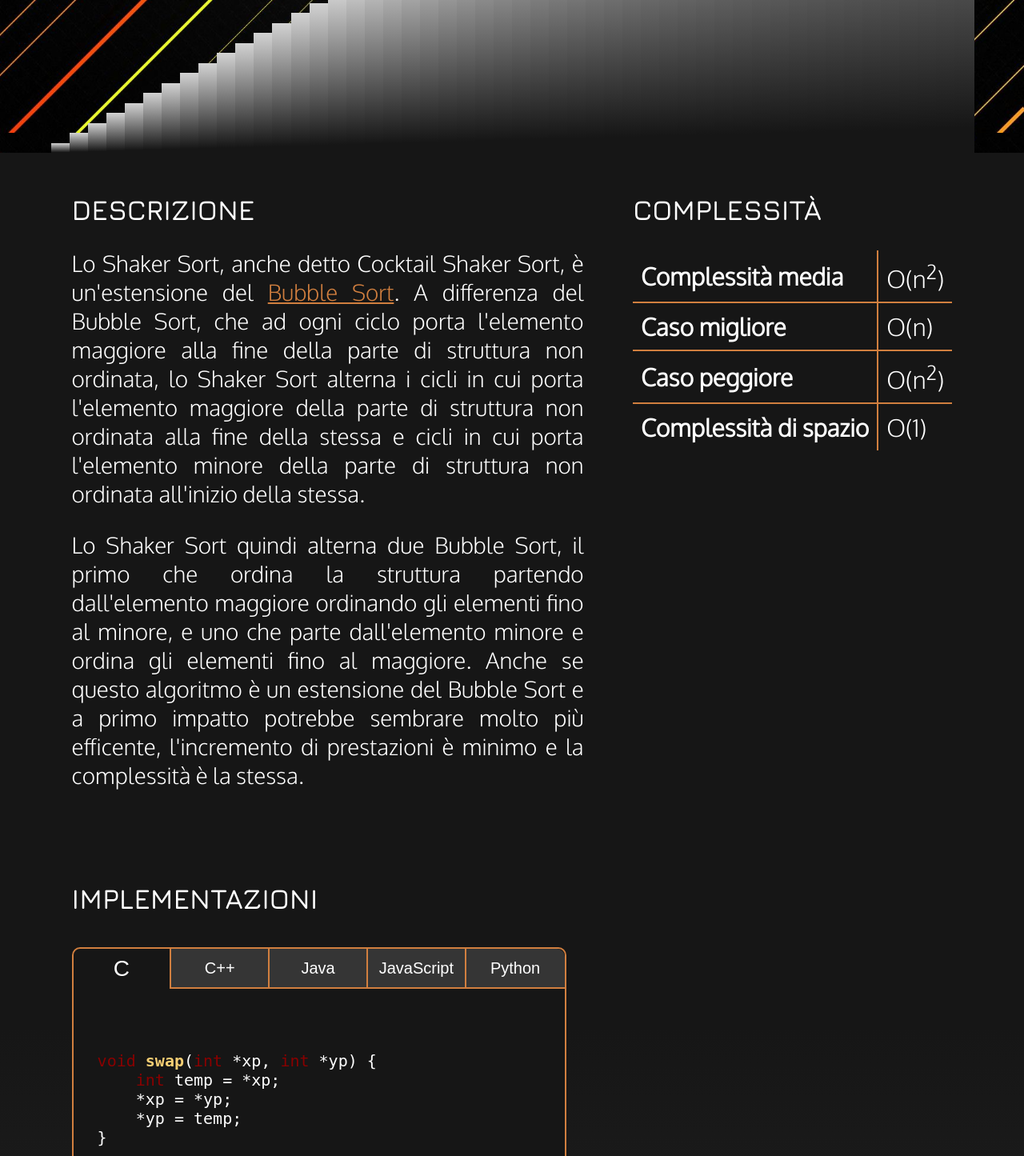
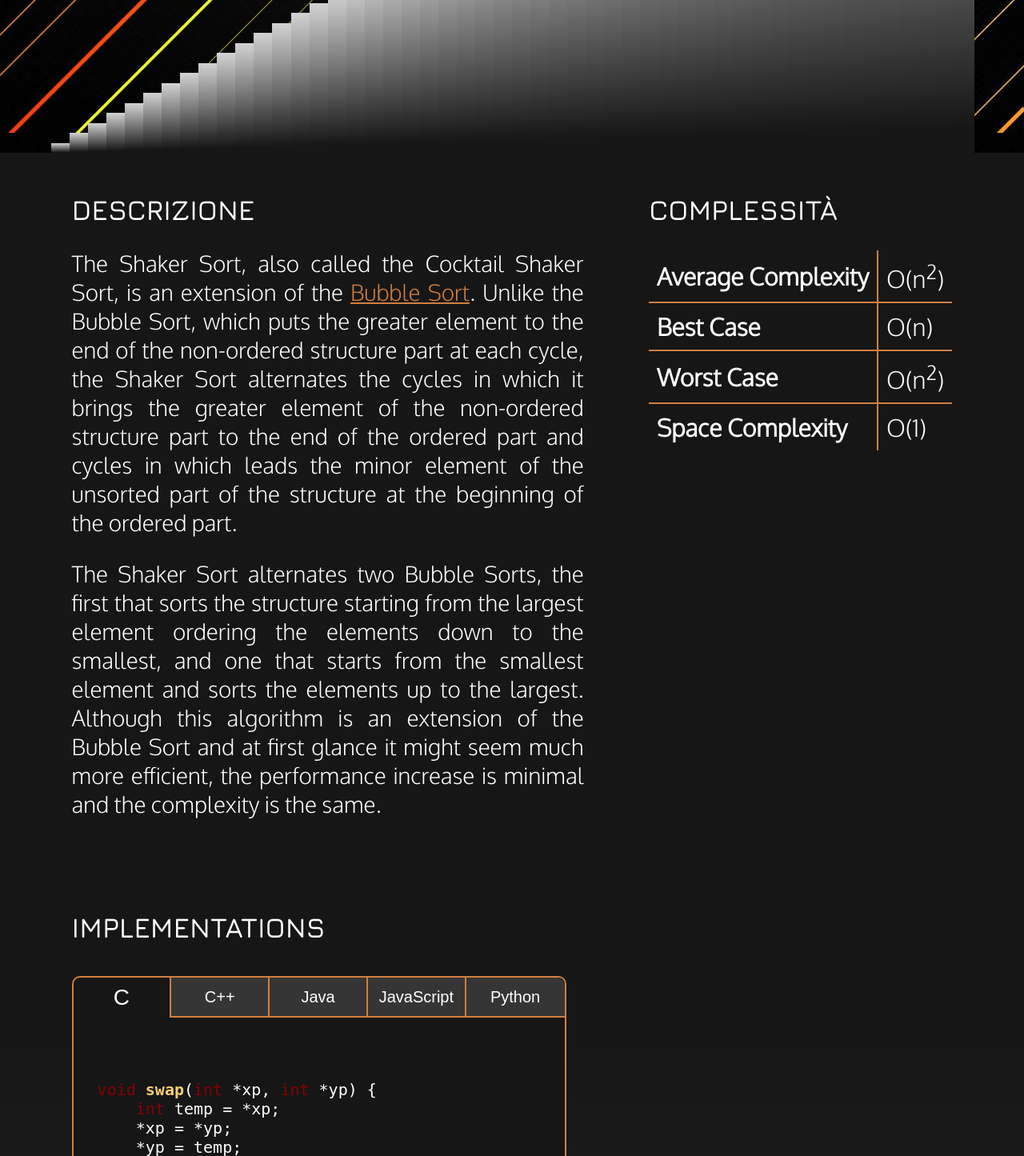
Before and after one commit to Myphz/sortvisualizer, a Flask app: page /shakersort/ in a window 1280 px wide. Shown: the part 634-2079 px from the top of the page at 80% size. Run offline with Flask 2, Linux system fonts and the light colour scheme; some libraries are stand-ins or nearby versions; some web fonts are replaced.

Commit message:
Added translations

```diff
--- a/templates/parents/base_sort.html
+++ b/templates/parents/base_sort.html
@@ -55,7 +55,7 @@
             <table class="sort-table" data-aos="flip-left">
                 <tr>
                     <th>
-                        Complessità media
+                        Average Complexity
                     </th>
                     <td>
                         {% block medio %}
@@ -64,7 +64,7 @@
                 </tr>
                 <tr>
                     <th>
-                        Caso migliore
+                        Best Case
                     </th>
                     <td>
                         {% block migliore %}
@@ -73,7 +73,7 @@
                 </tr>
                 <tr>
                     <th>
-                        Caso peggiore
+                        Worst Case
                     </th>
                     <td>
                         {% block peggiore %}
@@ -82,7 +82,7 @@
                 </tr>
                 <tr>
                     <th>
-                        Complessità di spazio
+                        Space Complexity
                     </th>
                     <td>
                         {% block memoria %}
@@ -93,7 +93,7 @@
         </div>
     </div>
     <div class="menu-box">
-        <div style="font-family: 'Jura', Courier, monospace; font-size: 35px;">IMPLEMENTAZIONI</div>
+        <div style="font-family: 'Jura', Courier, monospace; font-size: 35px;">IMPLEMENTATIONS</div>
         <div id="menu-code" data-aos="fade-right">
             <div class="menu-btns">
                 <button>C</button>
--- a/templates/sorts/bitonicsort.html
+++ b/templates/sorts/bitonicsort.html
@@ -13,11 +13,11 @@ Bitonic Sort
 Bitonic Sort is a sorting algorithm based on comparisons. It exploits binary sequences, so it can be applied only on data structures with number of elements equal to a power of 2.
 </p>
 <p data-aos="fade-right">
-L'algoritmo è composto principalmente da due parti. Inizialmente, la struttura dati viene convertita in una sequenza bitonica, creando gruppi di elementi crescenti e decrescenti collegati.
-Successivamente, i gruppi vengono fusi con un algoritmo simile al <a href="/mergesort">Merge Sort</a> finchè la struttura dati non è ordinata.
+The algorithm is made up of two parts. Initially, the data structure gets converted to a binary sequence, creating groups of ascending and descedning elements linked together.
+Next, the groups get merged with an algorithm similar to <a href="/mergesort">Merge Sort</a> until the data structure is sorted.
 </p>
 <p data-aos="fade-right">
-Può essere implementato in numerose varianti, in modo iterativo o ricorsivo, producendo visualizzazioni differenti. Qui è presentata la versione iterativa.
+It can be implemented in numerous variants, iteratively or recursively, with different visualizations. Here the iterative version is presented.
 </p>
 {% endblock %}
 
--- a/templates/sorts/shakersort.html
+++ b/templates/sorts/shakersort.html
@@ -10,14 +10,17 @@ Shaker Sort
 
 {% block info %}
 <p data-aos="fade-right">
-Lo Shaker Sort, anche detto Cocktail Shaker Sort, è un'estensione del <a href="/bubblesort">Bubble Sort</a>. A differenza del Bubble Sort, che ad ogni ciclo
-porta l'elemento maggiore alla fine della parte di struttura non ordinata, lo Shaker Sort alterna i cicli in cui porta l'elemento maggiore della parte di struttura non ordinata
-alla fine della stessa e cicli in cui porta l'elemento minore della parte di struttura non ordinata all'inizio della stessa.
+The Shaker Sort, also called the Cocktail Shaker Sort, is an extension of the <a href="/bubblesort">Bubble Sort</a>.
+Unlike the Bubble Sort, which puts the greater element to the end of the non-ordered structure part at each cycle,
+the Shaker Sort alternates the cycles in which it brings the greater element of the non-ordered structure part to the end of the ordered part
+and cycles in which leads the minor element of the unsorted part of the structure at the beginning of the ordered part.
 </p>
 <p data-aos="fade-right">
-Lo Shaker Sort quindi alterna due Bubble Sort, il primo che ordina la struttura partendo dall'elemento maggiore ordinando
-gli elementi fino al minore, e uno che parte dall'elemento minore e ordina gli elementi fino al maggiore. Anche se questo algoritmo è un estensione
-del Bubble Sort e a primo impatto potrebbe sembrare molto più efficente, l'incremento di prestazioni è minimo e la complessità è la stessa.
+The Shaker Sort alternates two Bubble Sorts, the first that sorts the structure
+starting from the largest element ordering the elements down to the smallest,
+and one that starts from the smallest element and sorts the elements up to the largest.
+Although this algorithm is an extension of the Bubble Sort and at first glance it might seem much more efficient,
+the performance increase is minimal and the complexity is the same.
 </p>
 {% endblock %}
 
```
Also changed, not shown: templates/sorts/insertionsort.html (+5 -4 lines), templates/sorts/oddevensort.html (+8 -7 lines), templates/sorts/pancakesort.html (+4 -4 lines), templates/sorts/quicksort.html (+6 -7 lines), templates/sorts/radixsort.html (+5 -5 lines).
